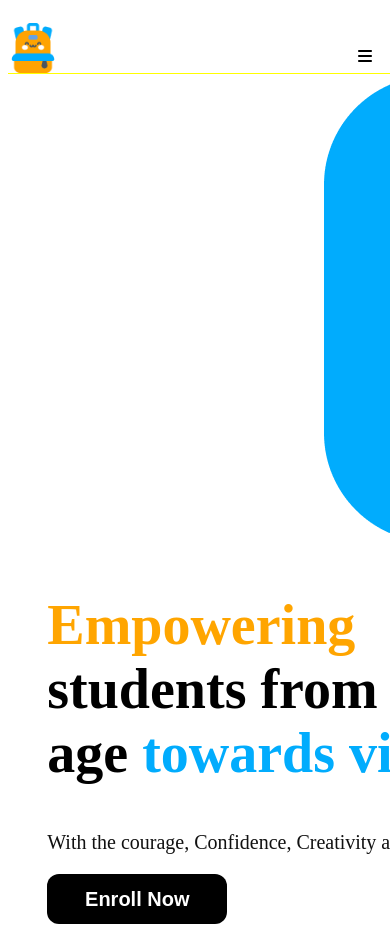
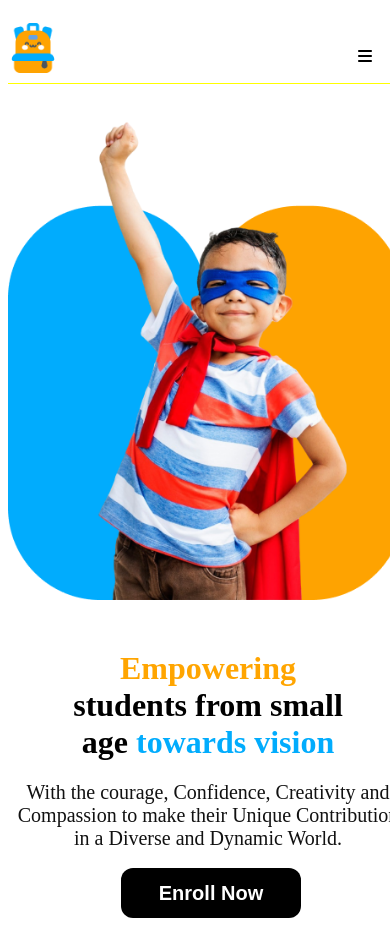
Before and after one commit to samiularafarmahi/Assignment-2, a plain HTML site: page index.html in a window 390 px wide. Shown: the top 932 px of the page. Drawn offline with Linux system fonts and the light colour scheme.

Commit message:
this is my third commit

```diff
--- a/styles.css
+++ b/styles.css
@@ -128,13 +128,30 @@
     }
     .navbar{
         border-bottom: 1px solid yellow;
+        padding-bottom: 10px;
     }
     .banner{
         flex-direction: column-reverse;
-        margin-top: 300px;
+        justify-content: start;
     }
-    .img{
-        position: relative;
-        left: -1000px;
+    .img-2{
+        margin-right: 650px;
+        width: 36%;
+        margin-bottom: 20px;
+    }
+    .banner-title{
+        font-size: 2rem;
+        text-align: center;
+        margin-right: 700px;
+        margin-bottom: 18px;
+
+    }
+    .banner-sub-title{
+        margin-right: 700px;
+        text-align: center;
+        margin-bottom: 18px;
+    }
+    .btn-2{
+        margin-left: 113px;
     }
 }
```
